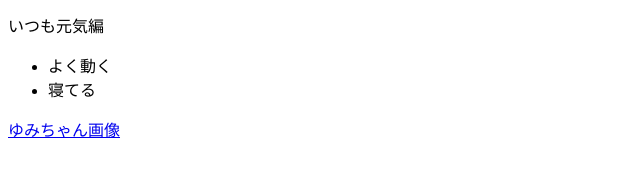
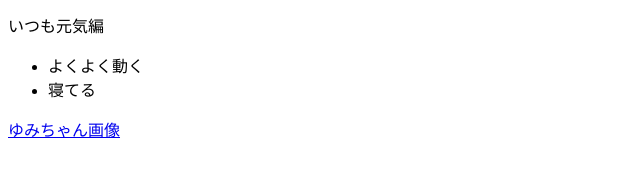
Before and after one commit to toshitos/toshitos.github.io, a plain HTML site: page index.html in a window 1280 px wide. Shown: the part 245-422 px from the top of the page, 0-640 px from the left. Drawn offline with Linux system fonts and the light colour scheme.

Commit message:
Update index.html

```diff
--- a/index.html
+++ b/index.html
@@ -8,7 +8,7 @@
 </ol>
 <p>いつも元気編</p>
 <ul>
-  <li>よく動く</li>
+  <li>よくよく動く</li>
   <li>寝てる</li>
 </ul>
 <a href="https://search.yahoo.co.jp/image/search?rkf=2&ei=UTF-8&fr=wsr_is&p=%E5%A4%89%E9%A1%94#f53482c4fd7de7a440a50b1f40465d95">ゆみちゃん画像</a>
```
